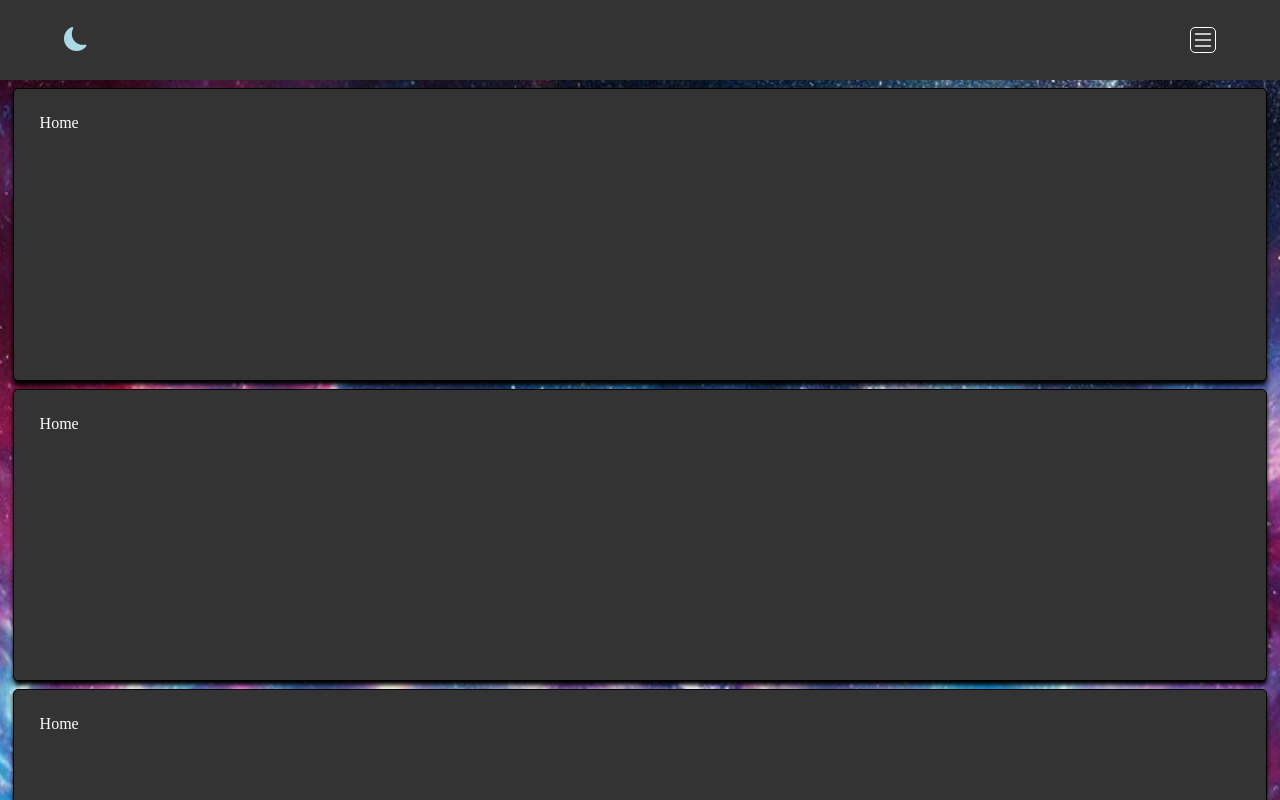
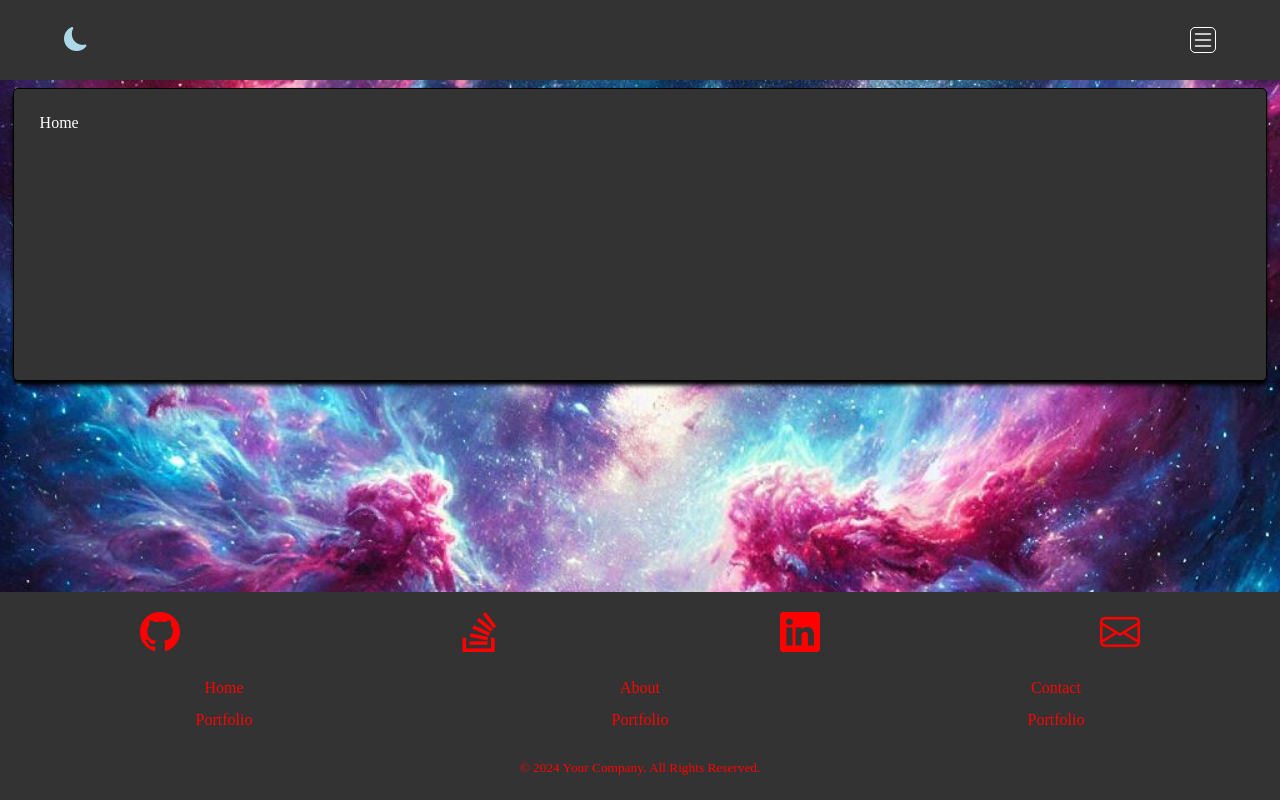
Before and after one commit to Jameshuff95/jan2025, a React (Vite) app: page / in a window 1280 px wide. Shown: the top 800 px of the page. Built offline with nearby package versions, Linux system fonts and the light colour scheme.

Commit message:
changed fotter position to fixed vs relative

```diff
--- a/src/App.css
+++ b/src/App.css
@@ -58,16 +58,17 @@
 }
 
 #footer {
-  bottom: 0;
-  padding-top: 0.5rem;
+  padding: 1.5rem 0;
   color: var(--nav-color);
   display: flex;
   flex-direction: column;
   justify-content: space-around;
   gap: 1rem;
   margin: 0;
-  height: 40vh;
-
+  position: fixed;
+  bottom: 0;
+  height: 10rem;
+  width: 100%;
   i {
     font-size: 2.5rem;
     width: 25%;
--- a/src/index.css
+++ b/src/index.css
@@ -28,7 +28,6 @@ body {
   box-sizing: border-box;
   display: flex;
   flex-direction: column;
-  justify-content: space-between;
   overflow: hidden;
   min-height: 100vh;
 }
@@ -43,15 +42,14 @@ body {
   background-repeat: no-repeat;
   background-position: center;
   background-size: cover;
-  min-height: 100%;
 }
 
 .container {
   display: flex;
   flex-direction: column;
   gap: 0.5rem;
-  overflow: auto;
   padding: 0.5rem;
+  border: '1px solid red';
 }
 
 .card {
--- a/src/pages/Home.tsx
+++ b/src/pages/Home.tsx
@@ -7,9 +7,6 @@ const Home: React.FC = () => {
   return (
     <Container>
       <Card>Home</Card>
-      <Card>Home</Card>
-      <Card>Home</Card>
-      <Card>Home</Card>
     </Container>
   );
 };
```
